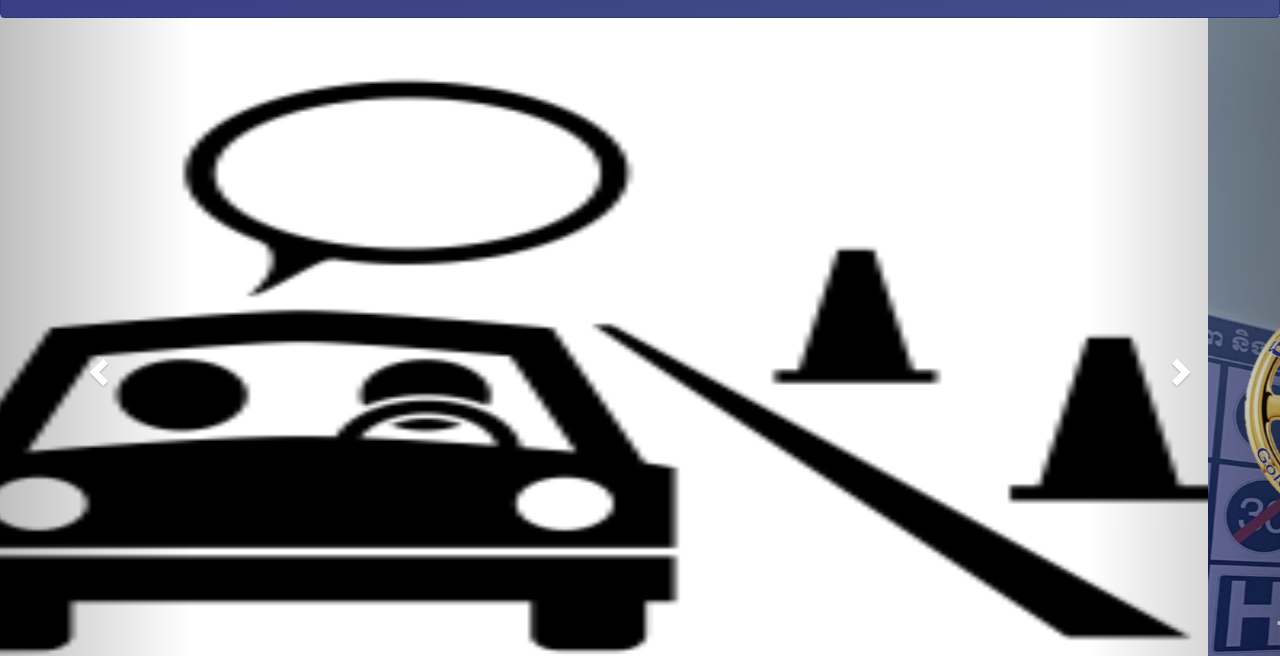
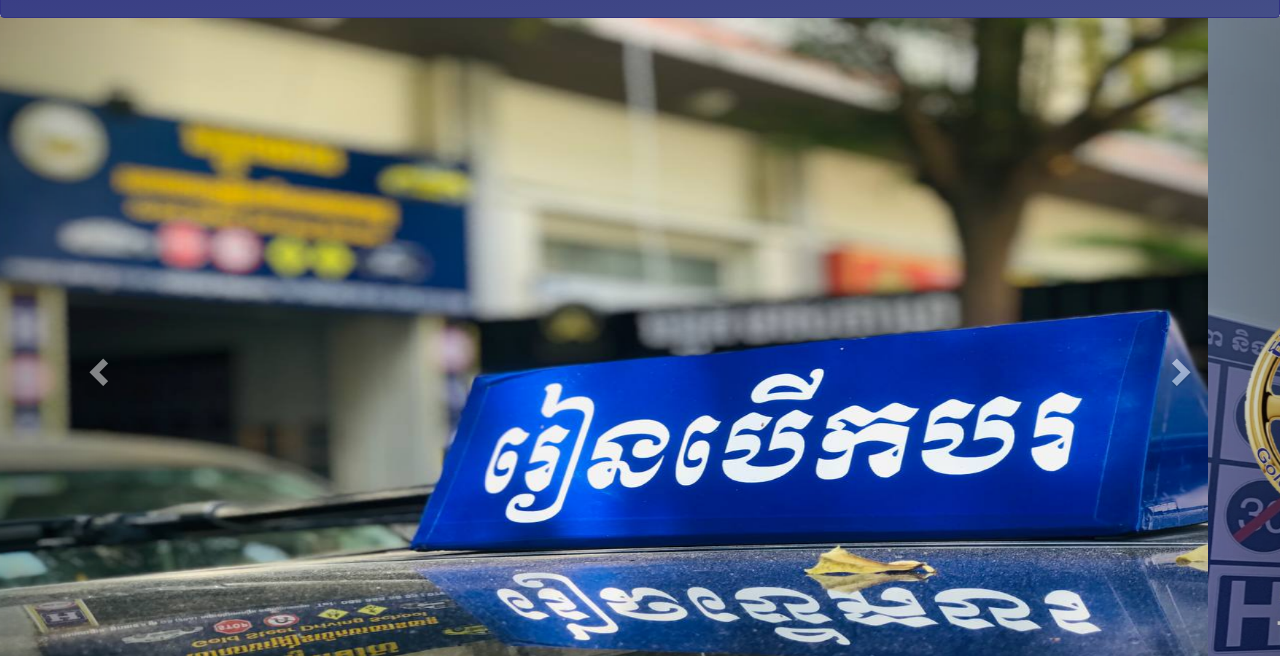
Before and after one commit to Vitou-Prim/javascriptfinal, a plain HTML site: page index.html in a window 1280 px wide. Shown: the part 144-800 px from the top of the page. Drawn offline with nearby package versions, Linux system fonts and the light colour scheme; some packages are replaced by stand-ins of ours.

Commit message:
Update index.html

```diff
--- a/index.html
+++ b/index.html
@@ -73,7 +73,7 @@
 				<div class="carousel-inner">
 
 					<div class="item active">
-						<img src="Media/exam-icon.png" alt="rean" style="width:100%; height: 700px;">
+						<img src="Media/rean.jpg" alt="rean" style="width:100%; height: 700px;">
 					</div>
 
 					<div class="item">
```
